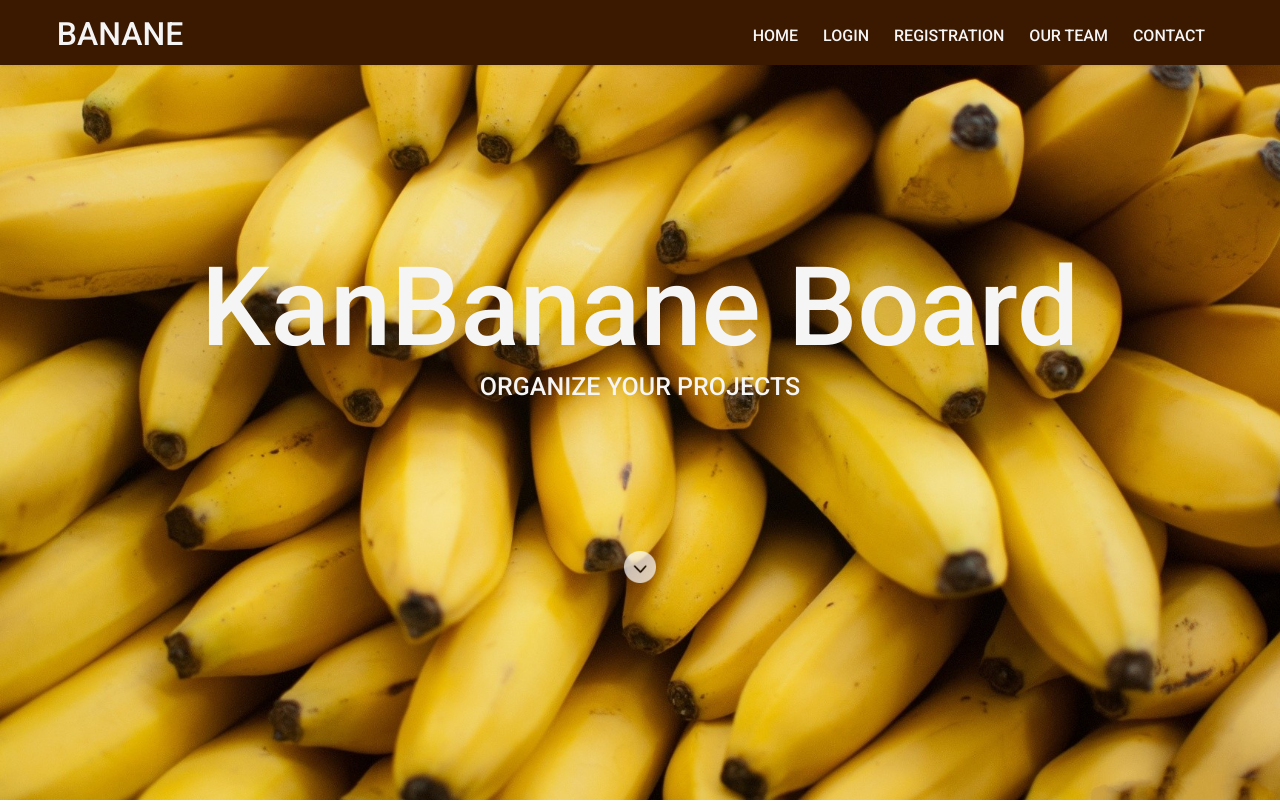
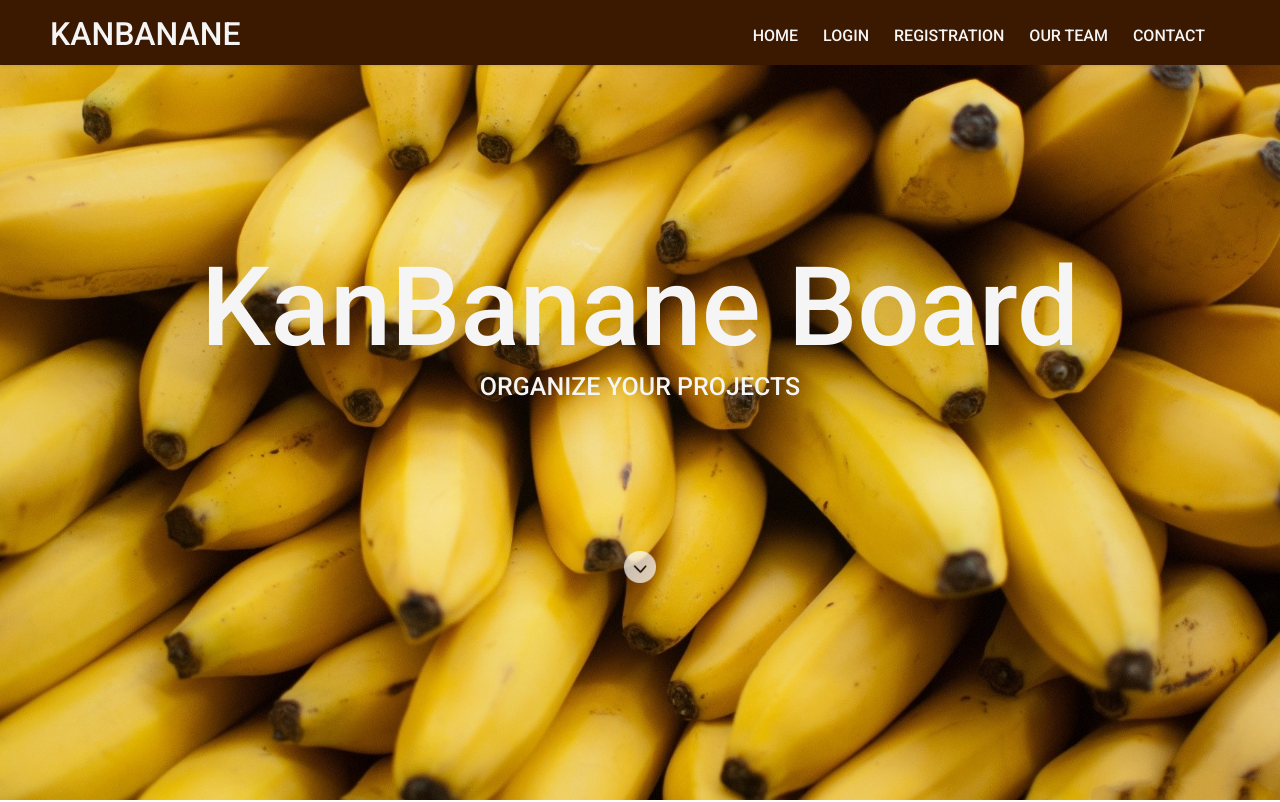
Before and after one commit to Yonkske/TeamBanane, a website: page html/index.html in a window 1280 px wide. Shown: the top 802 px of the page. Drawn offline with Linux system fonts and the light colour scheme.

Commit message:
Added Favicon link href blabla

```diff
--- a/html/index.html
+++ b/html/index.html
@@ -13,9 +13,10 @@
 <!-- HEADER --------------------------------->
 
 <header>
+    <link rel="shortcut icon" type="image/x-icon" href="/img/favicon.ico">
     <div id="logo">
         <a href="#home">
-            <h1>Banane</h1>
+            <h1>KanBanane</h1>
         </a>
     </div>
 
```
Also changed, not shown: html/kanban.html (+1 -1 lines), html/img/favicon.ico (renamed from favicon.ico).
